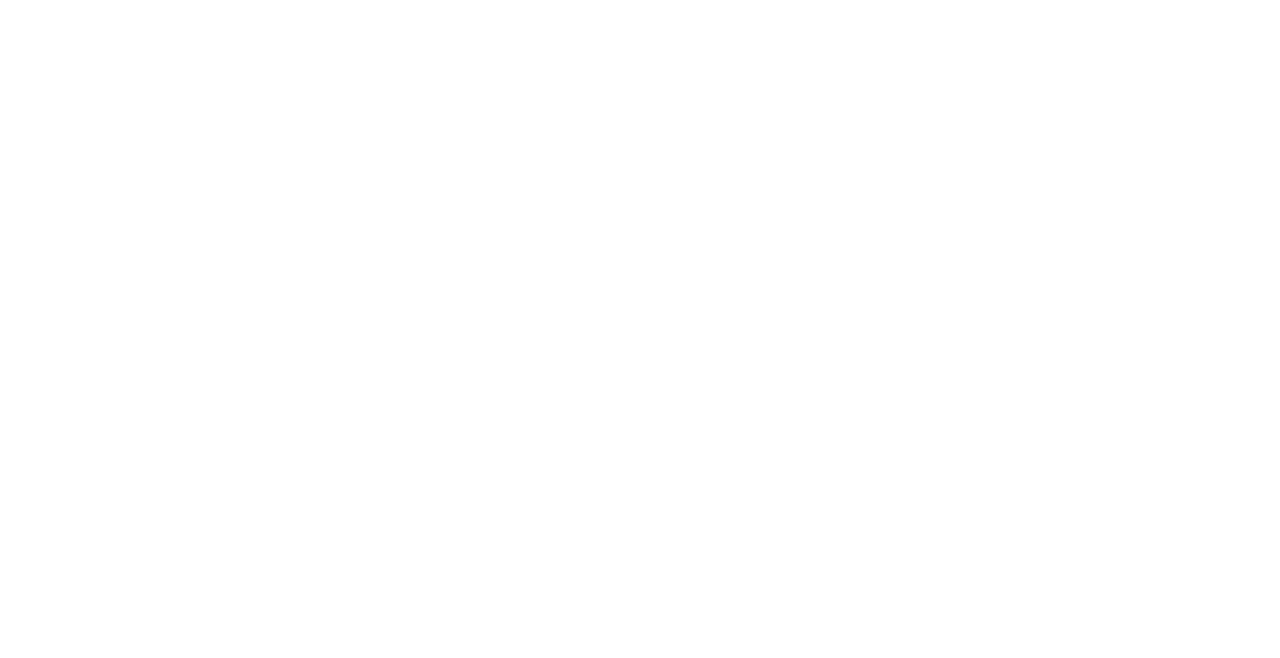
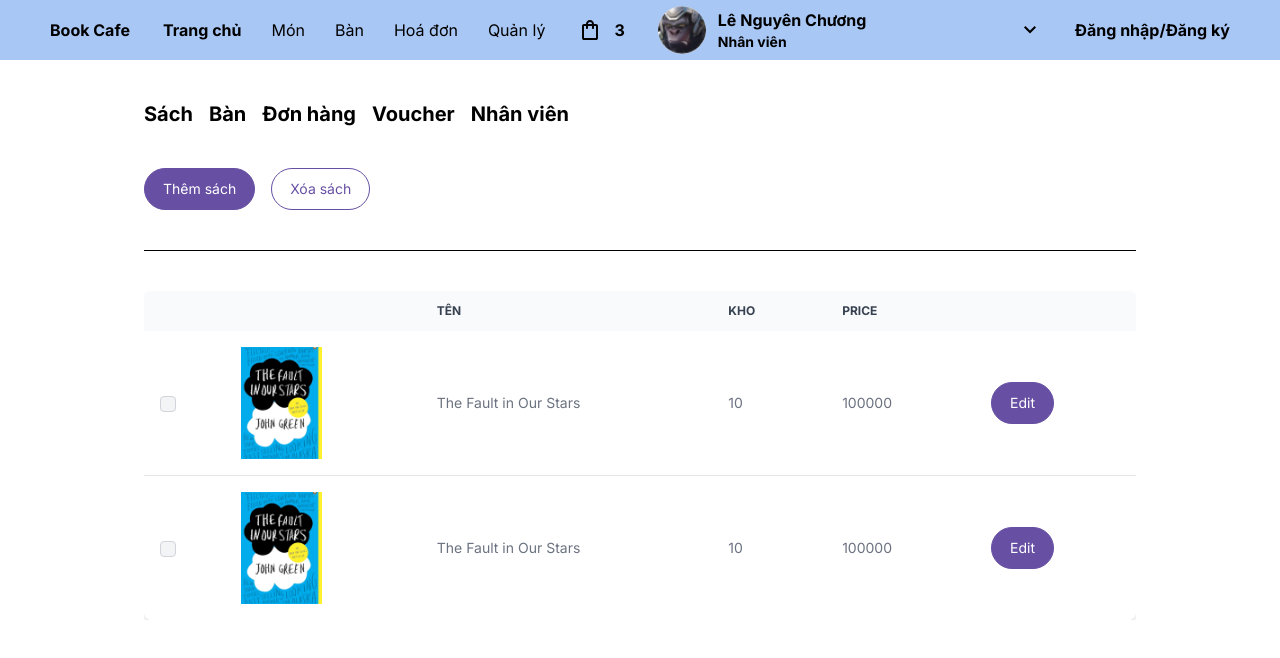
Before and after one commit to HoangPham1208/bookcoffe_frontend, a React (Create React App) app: page /book in a window 1280 px wide. Before the commit this address had no page. Shown: the top 658 px of the page. Built offline with nearby package versions, Linux system fonts and the light colour scheme.

Commit message:
add book homepage

```diff
--- a/src/App.js
+++ b/src/App.js
@@ -1,6 +1,7 @@
 import { BrowserRouter, Routes, Route } from "react-router-dom";
 import Home from "./components/HomePage/home";
 import Account from "./components/Customer/account";
+import Book from "./components/Customer/book";
 import AddBook from "./components/Customer/addbook";
 
 function App() {
@@ -9,6 +10,7 @@
       <Routes>
         <Route path="/" element = {<Home/>} />
         <Route path="/account" element = {<Account/>} />
+        <Route path="/book" element = {<Book/>} />
         <Route path="/addbook" element = {<AddBook/>} />
       </Routes>
     </BrowserRouter>
--- a/src/components/Customer/addbook.jsx
+++ b/src/components/Customer/addbook.jsx
@@ -1,8 +1,10 @@
 import React from "react";
 import NavBar from "../navbar";
 import { Button, Label, TextInput, Textarea } from "flowbite-react";
+import { useNavigate } from "react-router-dom";
 
 export default function AddBook() {
+  const navigate = useNavigate();
   return (
     <div>
       <NavBar />
@@ -10,7 +12,7 @@
         <div>
           <ul className="flex gap-4 ml-36 my-10 text-xl font-semibold">
             <li>
-              <button className="hover:underline">Sách</button>
+              <button onClick={()=>navigate("/book")} className="hover:underline">Sách</button>
             </li>
             <li>
               <button>Bàn</button>
@@ -56,7 +58,13 @@
             {/* Mô tả */}
             <div className="mb-5">
               <Label for="mota">Mô tả</Label>
-              <Textarea id="mota" placeholder="Mô tả" className="w-full" required rows={5}/>
+              <Textarea
+                id="mota"
+                placeholder="Mô tả"
+                className="w-full"
+                required
+                rows={5}
+              />
             </div>
             {/* Giá */}
             <div className="mb-5">
@@ -69,10 +77,13 @@
               <TextInput id="kho" placeholder="Kho" className="w-full" />
             </div>
             <div className="flex place-content-end gap-10">
-                <Button className="text-[#6750A4] bg-white border-[#6750A4] rounded-full enabled:hover:bg-[#6750A4] enabled:hover:text-white">Hủy</Button>
-                <Button className="bg-[#6750A4] rounded-full border-[#6750A4] enabled:hover:bg-white enabled:hover:text-[#6750A4] ">Hoàn tất</Button>
+              <Button className="text-[#6750A4] bg-white border-[#6750A4] rounded-full enabled:hover:bg-[#6750A4] enabled:hover:text-white">
+                Hủy
+              </Button>
+              <Button className="bg-[#6750A4] rounded-full border-[#6750A4] enabled:hover:bg-white enabled:hover:text-[#6750A4] ">
+                Hoàn tất
+              </Button>
             </div>
-
           </div>
         </div>
       </main>
--- /dev/null
+++ b/src/components/Customer/book.jsx
@@ -0,0 +1,96 @@
+import React from "react";
+import NavBar from "../navbar";
+import { Button, Label, TextInput, Textarea } from "flowbite-react";
+import { Checkbox, Table } from "flowbite-react";
+import { useNavigate } from "react-router-dom";
+
+const items = [
+  {
+    name: "The Fault in Our Stars",
+    quantity: 10,
+    price: 100000,
+  },
+  {
+    name: "The Fault in Our Stars",
+    quantity: 10,
+    price: 100000,
+  },
+];
+
+export default function Book() {
+  const navigate = useNavigate();
+  return (
+    <div>
+      <NavBar />
+      <main>
+        <div>
+          <ul className="flex gap-4 ml-36 my-10 text-xl font-semibold">
+            <li>
+              <button className="hover:underline">Sách</button>
+            </li>
+            <li>
+              <button>Bàn</button>
+            </li>
+            <li>
+              <button>Đơn hàng</button>
+            </li>
+            <li>
+              <button>Voucher</button>
+            </li>
+            <li>
+              <button>Nhân viên</button>
+            </li>
+          </ul>
+        </div>
+        <div className="flex ml-36 gap-4">
+          <Button onClick={()=>navigate('/addbook')} className="bg-[#6750A4] rounded-full border-[#6750A4] enabled:hover:bg-white enabled:hover:text-[#6750A4] ">
+            Thêm sách
+          </Button>
+          <Button className="text-[#6750A4] bg-white border-[#6750A4] rounded-full enabled:hover:bg-[#6750A4] enabled:hover:text-white">
+            Xóa sách
+          </Button>
+        </div>
+        <hr className="border-black mx-36 my-10" />
+        <div className="overflow-x-auto mx-36">
+          <Table hoverable>
+            <Table.Head>
+              <Table.HeadCell className="p-4"></Table.HeadCell>
+              <Table.HeadCell></Table.HeadCell>
+              <Table.HeadCell>Tên</Table.HeadCell>
+              <Table.HeadCell>Kho</Table.HeadCell>
+              <Table.HeadCell>Price</Table.HeadCell>
+              <Table.HeadCell>
+                <span className="sr-only">Edit</span>
+              </Table.HeadCell>
+            </Table.Head>
+            <Table.Body className="divide-y">
+              {items.map((item) => (
+                <>
+                  <Table.Row className="bg-white dark:border-gray-700 dark:bg-gray-800">
+                    <Table.Cell className="p-4">
+                      <Checkbox />
+                    </Table.Cell>
+                    <Table.Cell>
+                        <img
+                            src="/the-fault-in-our-stars.png"
+                            className="h-28"
+                        />
+                    </Table.Cell>
+                    <Table.Cell>{item.name}</Table.Cell>
+                    <Table.Cell>{item.quantity}</Table.Cell>
+                    <Table.Cell>{item.price}</Table.Cell>
+                    <Table.Cell>
+                      <Button className="bg-[#6750A4] rounded-full border-[#6750A4] enabled:hover:bg-white enabled:hover:text-[#6750A4] ">
+                        Edit
+                      </Button>
+                    </Table.Cell>
+                  </Table.Row>
+                </>
+              ))}
+            </Table.Body>
+          </Table>
+        </div>
+      </main>
+    </div>
+  );
+}
```
